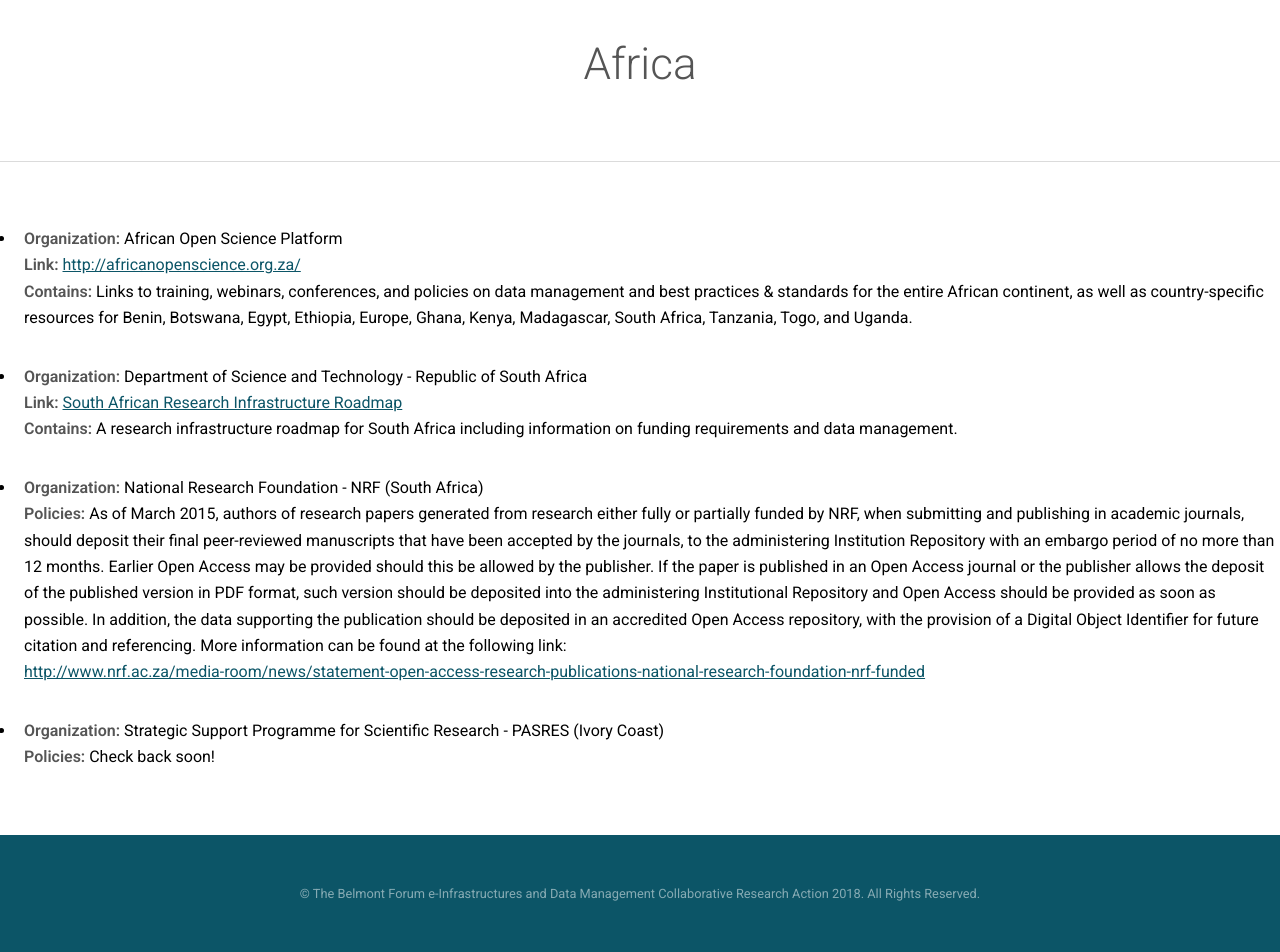
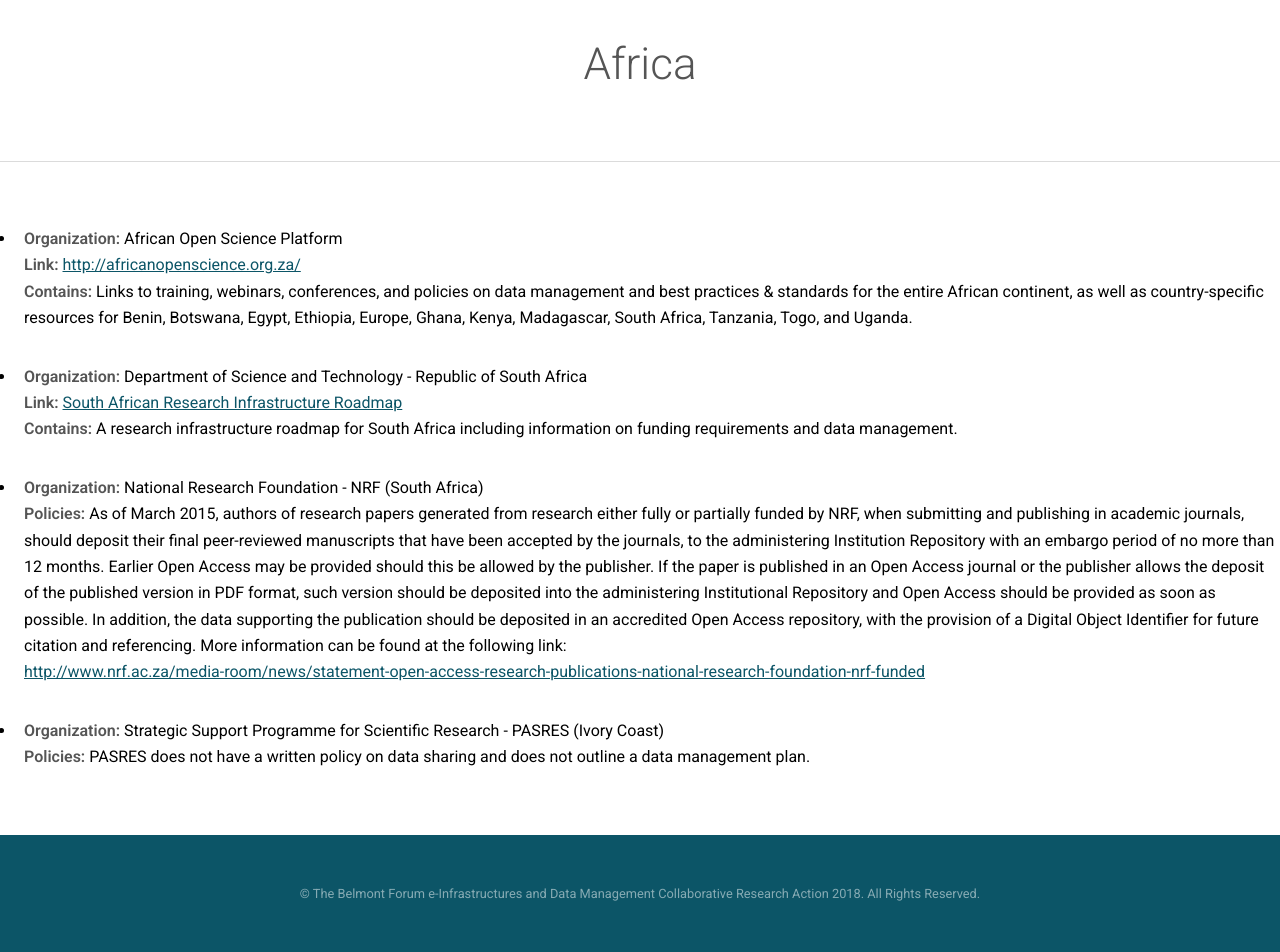
Before and after one commit to bfe-inf/toolkit, a Jekyll site: the page built from bp&s-africa.html, in a window 1280 px wide. Shown: the part 361-1313 px from the top of the page. Built offline with Jekyll 4.4.1, drawn with Linux system fonts in a browser that asks for light colours.

Commit message:
Update bp&s-africa.html

```diff
--- a/bp&s-africa.html
+++ b/bp&s-africa.html
@@ -74,7 +74,7 @@
       					</ul>
 					<ul>
 	     					<li> <strong>Organization:</strong> Strategic Support Programme for Scientific Research - PASRES (Ivory Coast) <br/>
-						<strong>Policies:</strong> Check back soon! </li>
+						<strong>Policies:</strong> PASRES does not have a written policy on data sharing and does not outline a data management plan. </li>
       					</ul>
      				 </div>
 	  		</section>
```
